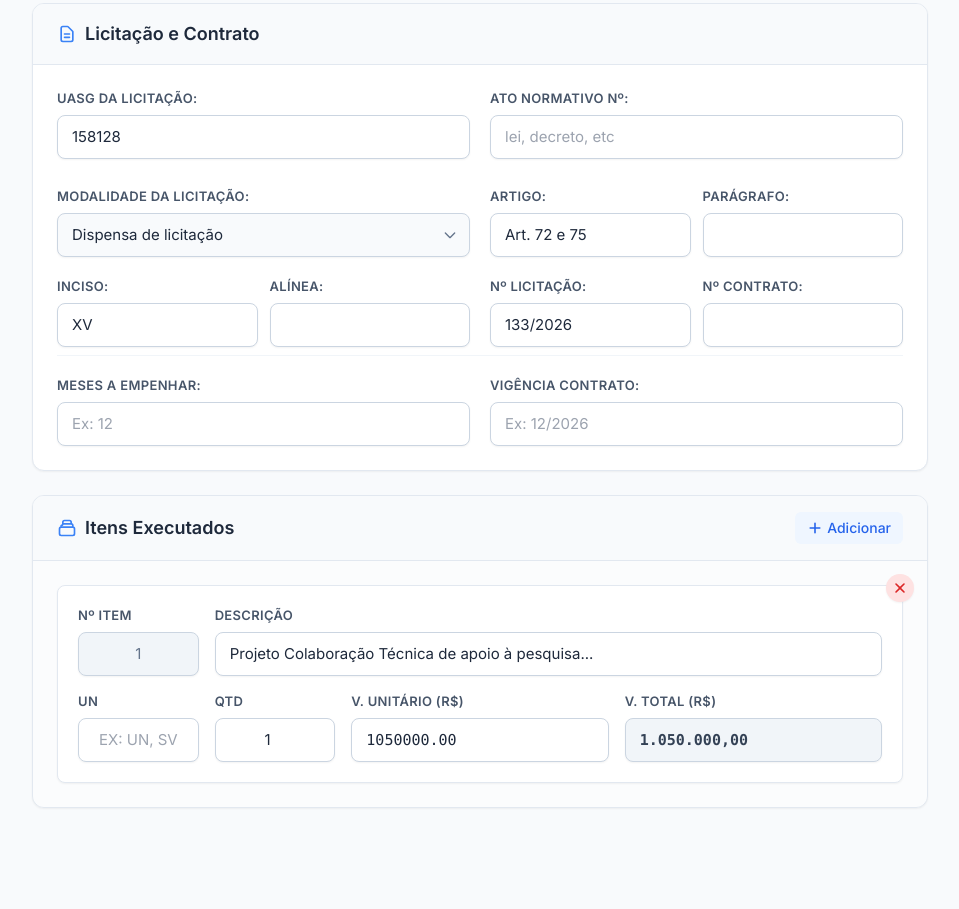
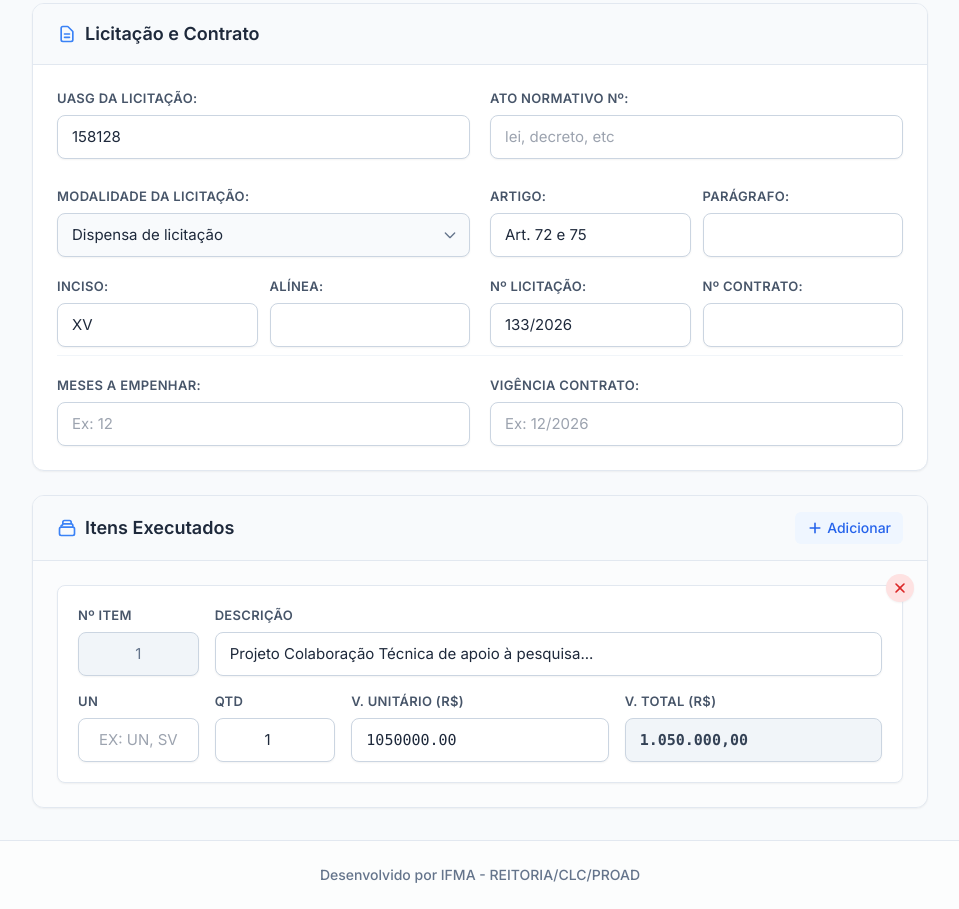
Before and after one commit to licitacoesifma/quadro-empenho, a plain HTML site: page index.html in a window 1280 px wide. Shown: the part 620-1529 px from the top of the page, without its empty margins (160-1119 px from the left). Before the commit the page ends 1460 px from the top, so only its background shows below. Drawn offline with nearby package versions, Linux system fonts and the light colour scheme.

Commit message:
Versão 2
Desenvolvedor

```diff
--- a/index.html
+++ b/index.html
@@ -144,7 +144,7 @@
         }
     </style>
 </head>
-<body class="text-slate-800 antialiased selection:bg-blue-200 selection:text-blue-900">
+<body class="text-slate-800 antialiased selection:bg-blue-200 selection:text-blue-900 min-h-screen flex flex-col">
 
     <!-- Top Navigation / Header -->
     <header class="bg-white border-b border-slate-200 sticky top-0 z-30 shadow-sm">
@@ -178,7 +178,7 @@
     </header>
 
     <!-- Main Content Container -->
-    <main class="max-w-[1920px] mx-auto p-4 sm:p-6 lg:p-8">
+    <main class="flex-1 max-w-[1920px] w-full mx-auto p-4 sm:p-6 lg:p-8">
         <div class="flex flex-col xl:flex-row gap-8 relative justify-center">
 
             <!-- Left Column: Form -->
@@ -512,6 +512,11 @@
 
         </div>
     </main>
+
+    <!-- Footer -->
+    <footer class="mt-auto py-6 border-t border-slate-200 bg-white/60 text-center text-sm text-slate-500">
+        <p class="font-medium">Desenvolvido por IFMA - REITORIA/CLC/PROAD</p>
+    </footer>
 
     <script>
         // --- UI Feedback (Toast Notifications) ---
```
